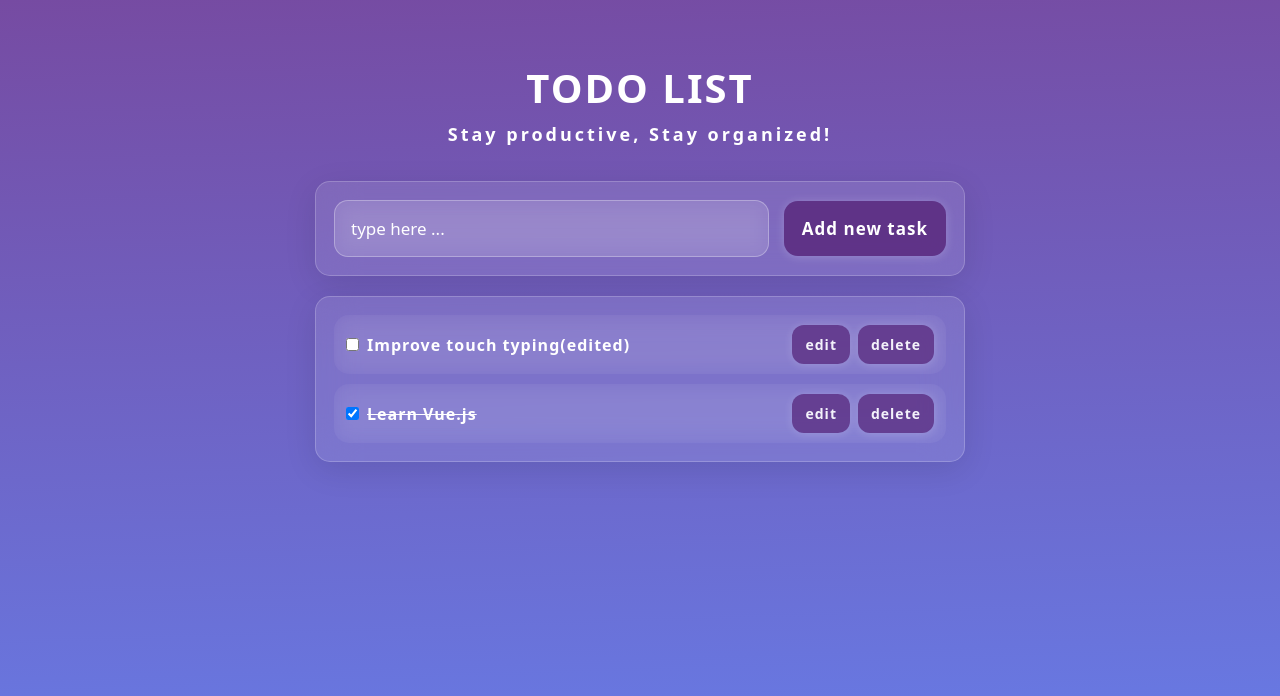
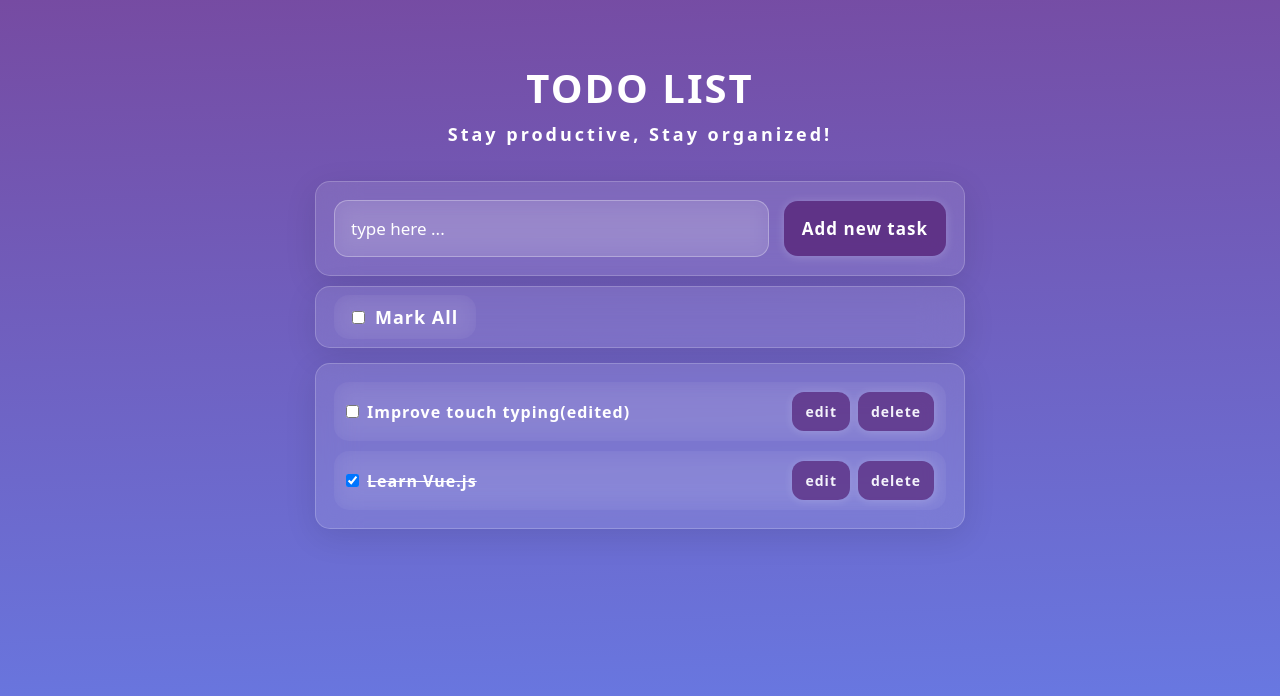
Before and after one commit to hazbiin/vue-todo-app, a Vue app: page / in a window 1280 px wide. Shown: the top 696 px of the page. Built offline with nearby package versions, Linux system fonts and the light colour scheme; data requests are answered from the project's data file.

Commit message:
feat: add select all/none checkbox container

```diff
--- /dev/null
+++ b/src/components/TaskActionsContainer.vue
@@ -0,0 +1,42 @@
+<template>
+    <div class="status-container">
+        <div class="checkbox-section">
+            <input id="all-check-uncheck" type="checkbox" class="checkbox">
+            <label for="all-check-uncheck" class="checkbox-label">Mark All</label>
+        </div>
+    </div>
+</template>
+
+<style scoped>
+    .status-container{
+        display: flex;
+        align-items: center;
+        justify-content: space-between;
+        gap: 15px;
+        margin-bottom: 15px;
+        background: rgba(255, 255, 255, 0.1);
+        backdrop-filter: blur(20px);
+        padding: 8px 18px;
+        border-radius: 15px;
+        border: 1px solid rgba(255, 255, 255, 0.2);
+        box-shadow: 0 8px 32px rgba(0, 0, 0, 0.1);
+    }
+    .checkbox-section {
+        display: flex;
+        align-items: center;
+        justify-content: center;
+        gap: 10px;
+        padding: 10px 18px;
+        backdrop-filter: blur(10px);
+        border-radius: 15px;
+    }
+    .checkbox {
+        cursor: pointer;
+    }
+    .checkbox-label{
+        font-size: 18px;
+        font-weight: bold;
+        letter-spacing: 1px;
+        cursor: pointer;
+    }
+</style>
--- a/src/components/TaskInputContainer.vue
+++ b/src/components/TaskInputContainer.vue
@@ -34,7 +34,7 @@
     display: flex;
     align-items: center;
     gap: 15px;
-    margin-bottom: 20px;
+    margin-bottom: 10px;
     background: rgba(255, 255, 255, 0.1);
     backdrop-filter: blur(20px);
     padding: 18px;
--- a/src/views/HomeView.vue
+++ b/src/views/HomeView.vue
@@ -3,6 +3,7 @@
   import TaskInputContainer from '@/components/TaskInputContainer.vue';
   import TodoListContainer from '@/components/TodoListContainer.vue';
   import NotificationContainer from '@/components/NotificationContainer.vue';
+  import TaskActionsContainer from '@/components/TaskActionsContainer.vue';
   import useNotification from '@/composables/useNotification';
 
   // composable variables
@@ -12,6 +13,7 @@
 
 <template>
   <TaskInputContainer/>
+  <TaskActionsContainer/>
   <TodoListContainer/>
   <NotificationContainer
       v-if="notificationMessages.length > 0"
```
